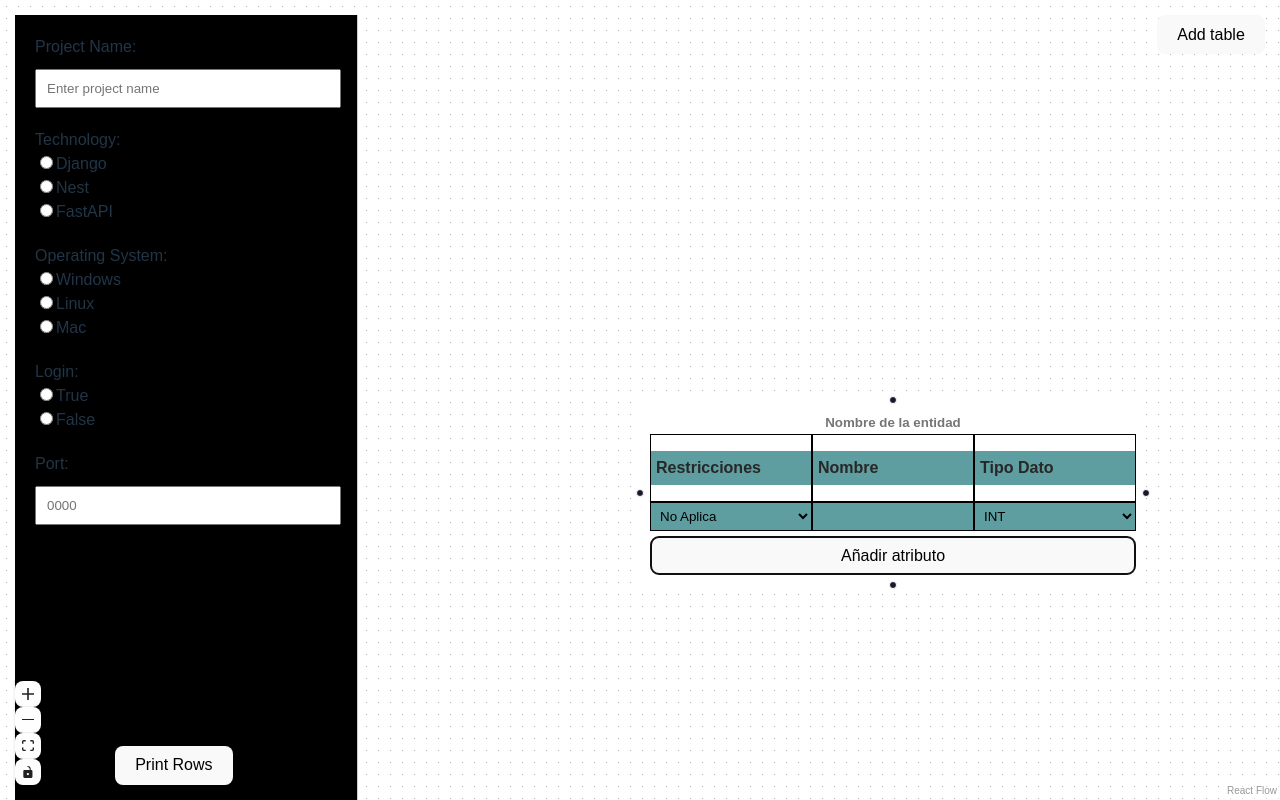
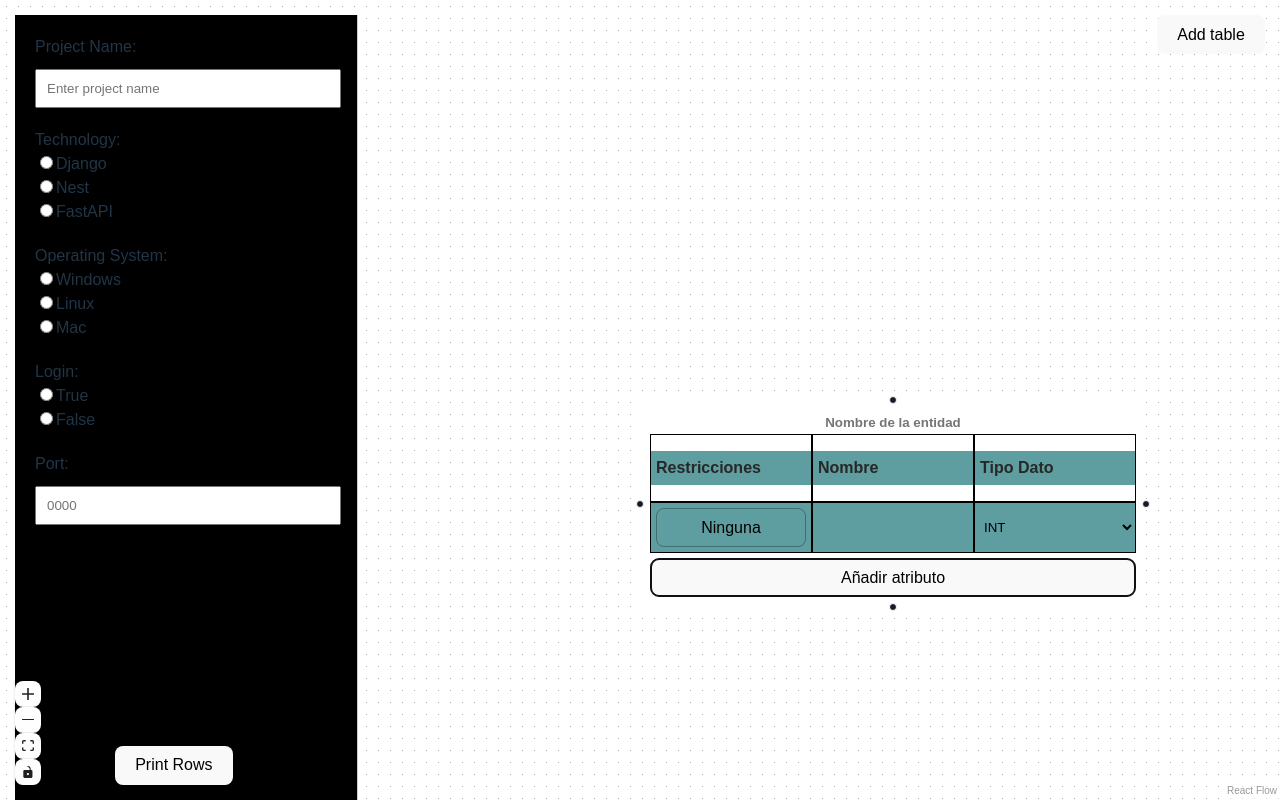
Before and after one commit to LDanic/front-api, a React (Vite) app: page / in a window 1280 px wide. Both pictures are taken after a click on the button "Añadir atributo". Built offline with nearby package versions, Linux system fonts and the light colour scheme.

Commit message:
Change restrictions column

```diff
--- a/src/App.jsx
+++ b/src/App.jsx
@@ -115,11 +115,11 @@ export default function App() {
              });
 
             //  edges.forEach((edge) => {
-            //    console.log(edge);
+               console.log(edges);
             //  });
 
-            console.log(generateRelation(edges, '2'))
-            // console.log(generateXML(nodes, edges, panelState))
+            // console.log(generateRelation(edges, '2'))
+            console.log(generateXML(nodes, edges, panelState))
           }}>Print Rows</button>
         </Panel>
         <Controls className='react-flow-controls'/>
--- /dev/null
+++ b/src/components/CheckboxComponent.jsx
@@ -0,0 +1,88 @@
+import React, { useEffect, useState } from 'react';
+
+const DropdownCheckboxForm = ({ onCheckboxChange }) => {
+    const [selectedOptions, setSelectedOptions] = useState([]);
+    const [text, setText] = useState('Ninguna');
+
+    const handleCheckboxChange = (event) => {
+        const { value, checked } = event.target;
+
+        setSelectedOptions((prevSelectedOptions) => {
+            if (checked) {
+                return [...prevSelectedOptions, value];
+            } else {
+                return prevSelectedOptions.filter((option) => option !== value);
+            }
+        });
+
+
+    };
+
+    useEffect(() => {
+        if (selectedOptions.length === 0) {
+            setText('Ninguna');
+            onCheckboxChange(selectedOptions);
+            return;
+        }
+        setText(selectedOptions.map((option) => option).join(', '));
+        onCheckboxChange(selectedOptions);
+    }, [selectedOptions]);
+
+    return (
+        <form >
+            <div className="dropdown">
+                <button className="select-restriction-btn" type="button">{text}</button>
+                <div className="dropdown-content">
+                    <label>
+                        <input
+                            className="checkinput"
+                            type="checkbox"
+                            name="opciones[]"
+                            value="PK"
+                            onChange={handleCheckboxChange}
+                        />  PK
+                    </label>
+                    <label>
+                        <input
+                            className="checkinput"
+                            type="checkbox"
+                            name="opciones[]"
+                            value="FK"
+                            onChange={handleCheckboxChange}
+                        />  FK
+                    </label>
+                    <label>
+                        <input
+                            className="checkinput"
+                            type="checkbox"
+                            name="opciones[]"
+                            value="NN"
+                            onChange={handleCheckboxChange}
+                        />  NN
+                    </label>
+                    <label>
+                        <input
+                            className="checkinput"
+                            type="checkbox"
+                            name="opciones[]"
+                            value="UQ"
+                            onChange={handleCheckboxChange}
+                        />  UQ
+                    </label>
+
+                    <label>
+                        <input
+                            className="checkinput"
+                            type="checkbox"
+                            name="opciones[]"
+                            value="AI"
+                            onChange={handleCheckboxChange}
+                        />  AI
+                    </label>
+                </div>
+            </div>
+        </form>
+    );
+};
+
+export default DropdownCheckboxForm;
--- a/src/components/CustomNode.jsx
+++ b/src/components/CustomNode.jsx
@@ -1,6 +1,7 @@
 import React, { useEffect, useState } from 'react';
 import { Handle, Position } from '@xyflow/react';
 import './NodeStyles.css';
+import DropdownCheckboxForm from './CheckboxComponent';
 
 const CustomNode = ({ data, isConnectable }) => {
   const initialColumns = [
@@ -26,6 +27,16 @@ const CustomNode = ({ data, isConnectable }) => {
     // console.log(updatedRows[rowIndex][colIndex].text)
     setRows(updatedRows);
   };
+
+  const [checkboxState, setCheckboxState] = useState({}); // Assuming you want to store it as an object
+
+  const handleCheckboxChange = (selectedOptions) => {
+    setCheckboxState( selectedOptions );
+  };
+
+  useEffect(() => {
+    console.log(checkboxState); // This will print the checkbox state whenever it changes
+  }, [checkboxState]);
 
   useEffect(() => {
     data.rows = rows;
@@ -62,16 +73,10 @@ const CustomNode = ({ data, isConnectable }) => {
                   <option value="BINARY">BINARY</option>
                 </select>
               ) : col.type === "select-res" ? (
-                <select
-                  value={col.value}
-                  onChange={(e) => handleInputChange(e, rowIndex, colIndex)}
-                >
-                  <option value="NA">No Aplica</option>
-                  <option value="PK">PK</option>
-                  <option value="FK">FK</option>
-                  <option value="NOT NULL">NOT NULL</option>
-                </select>
-              ): (
+
+                <DropdownCheckboxForm onCheckboxChange={handleCheckboxChange} />
+
+              ) : (
                 <input
                   type={"text"}
                   value={col.text}
--- a/src/components/NodeStyles.css
+++ b/src/components/NodeStyles.css
@@ -1,6 +1,7 @@
 .custom-node {
   display: flex;
-  flex-direction: column; /* Establece la dirección de los elementos */
+  flex-direction: column;
+  /* Establece la dirección de los elementos */
   background-color: white;
   padding: 10px;
 }
@@ -11,7 +12,7 @@
   color: black;
 }
 
-.custom-node-header input{
+.custom-node-header input {
   background-color: white;
   border: none;
   text-align: center;
@@ -28,8 +29,12 @@
   display: flex;
 }
 
-.custom-node-column input, p, select {
-  width: 150px; /* Ocupa todo el espacio disponible en la columna */
+.custom-node-column input,
+p,
+select,
+form {
+  width: 150px;
+  /* Ocupa todo el espacio disponible en la columna */
   border: none;
   padding: 5px;
   background-color: cadetblue;
@@ -44,6 +49,60 @@
   width: 160px;
 }
 
-.add-row-button{
+.add-row-button {
   margin-top: 5px;
 }
+
+.select-restriction-btn {
+  width: 150px;
+}
+
+.dropdown {
+  position: relative;
+  display: inline-block;
+}
+
+.dropdown-content {
+  display: none;
+  position: absolute;
+  background-color: cadetblue;
+  min-width: 160px;
+  box-shadow: 0px 8px 16px 0px rgba(0, 0, 0, 0.2);
+  z-index: 1;
+}
+
+.dropdown-content label {
+  display: block;
+  padding: 8px 16px;
+  cursor: pointer;
+}
+
+.dropdown-content input[type="checkbox"] {
+  margin-right: 10px;
+}
+
+.dropdown-content label:hover {
+  background-color: rgba(0, 0, 0, 0.6);
+}
+
+.dropdown:hover .dropdown-content {
+  display: block;
+  background-color: cadetblue;
+  border: 1px solid black;
+  box-shadow: 0px 0px 50px #000000;
+}
+
+.dropdown button {
+  background-color: inherit;
+  background-color: rgba(0, 0, 0, 0);
+  border: 1px solid rgba(0, 0, 0, 0.3);
+  cursor: pointer;
+}
+
+.dropdown button:hover {
+  background-color: rgba(0, 0, 0, 0.6);
+}
+
+.checkinput {
+  width: 20px !important;
+}
```
